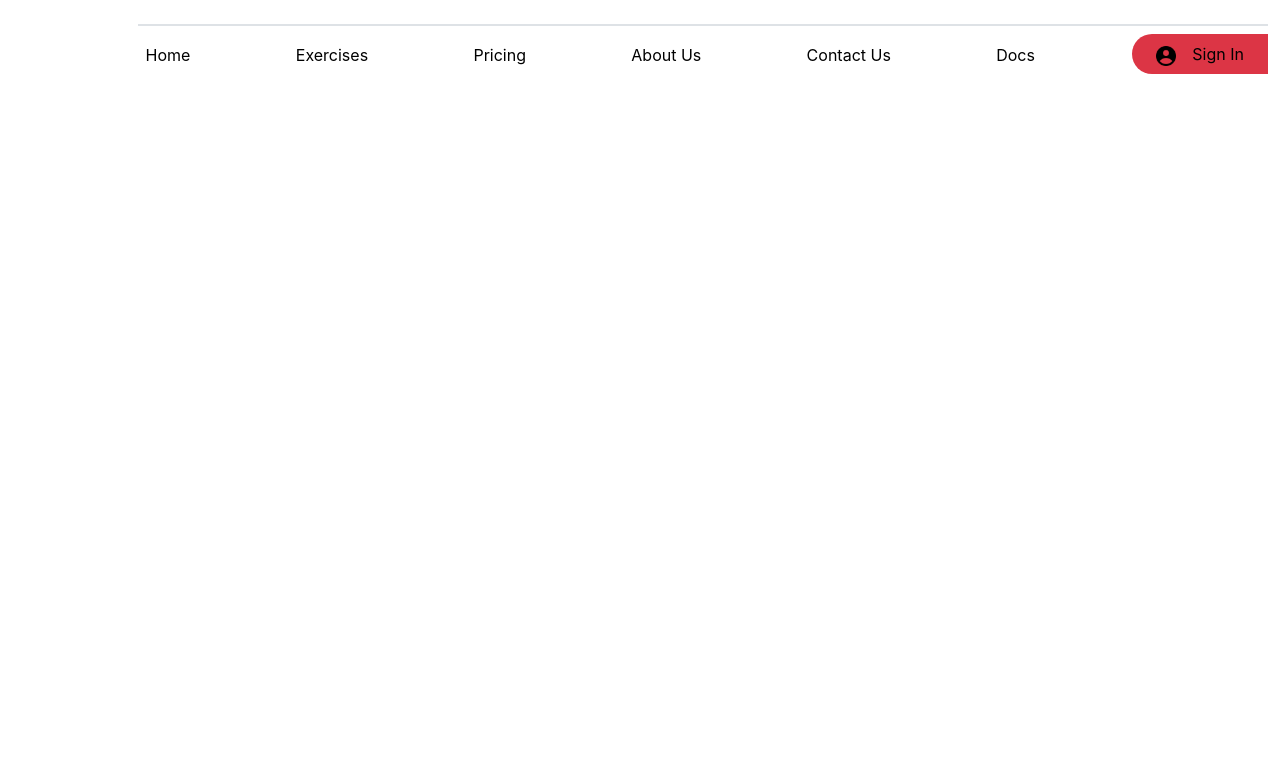
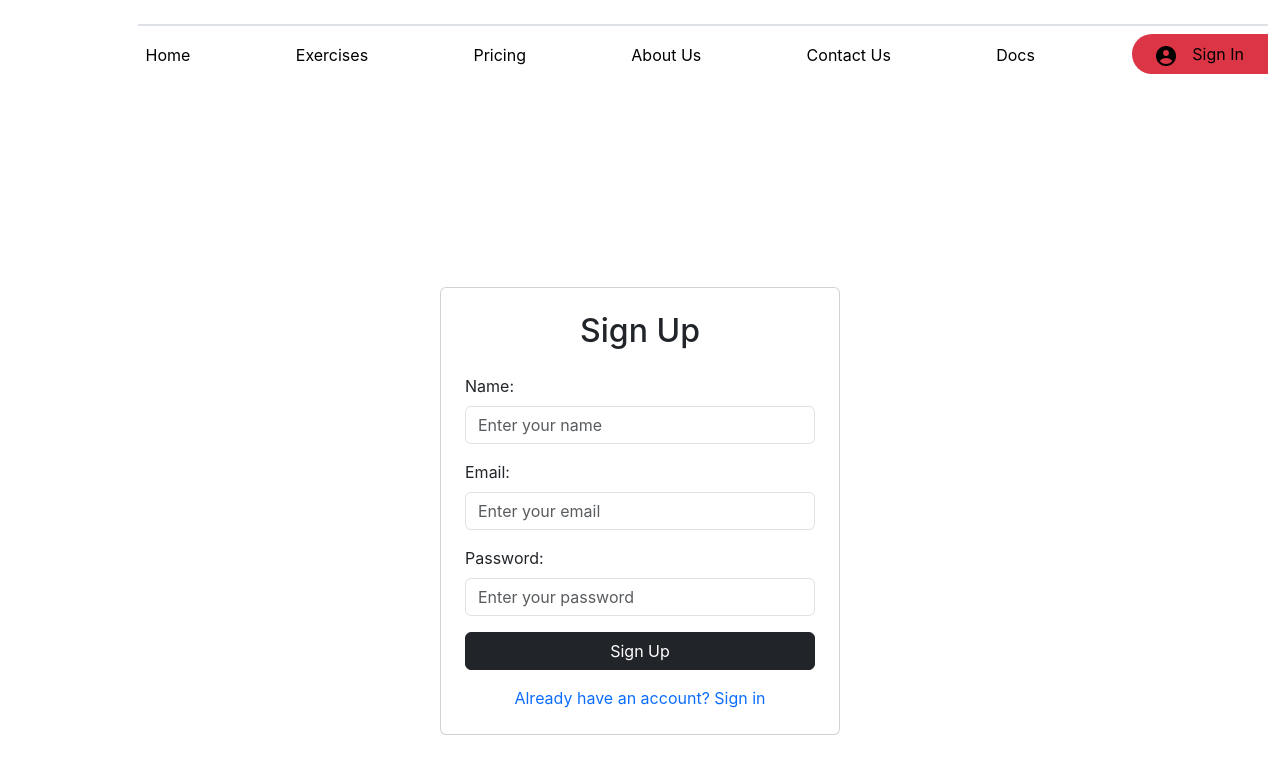
Before and after one commit to MACKOzKLANU/Gym-Orla-website, a React (Create React App) app: page /signup in a window 1280 px wide. Shown: the top 774 px of the page. Built offline with nearby package versions, Linux system fonts and the light colour scheme.

Commit message:
added signUp and signIn pages

```diff
--- a/src/App.js
+++ b/src/App.js
@@ -12,6 +12,8 @@ import Contact from "./Contact";
 import PageInProgress from "./PageInProgress";
 import Docs from "./Docs";
 import BackToTop from "./BackToTop";
+import SignIn from "./SignIn";
+import SignUp from "./SignUp";
 
 function App() {
   return (
@@ -29,6 +31,9 @@ function App() {
             path="/pageinprogress"
             element={<PageInProgress></PageInProgress>}
           ></Route>
+          <Route path="/signin" element={<SignIn></SignIn>}></Route>
+          <Route path="/signup" element={<SignUp></SignUp>}></Route>
+
           <Route path="/docs" element={<Docs></Docs>}></Route>
         </Routes>
         <BackToTop></BackToTop>
--- a/src/ItemList.jsx
+++ b/src/ItemList.jsx
@@ -12,6 +12,7 @@ function ItemList() {
 
   // Function to handle search and fetch data from the API
   const handleSearch = async () => {
+    if (searchTerm !== "") {
       setIsLoading(true);
       console.log(searchTerm);
 
@@ -34,6 +35,8 @@ function ItemList() {
       } catch (error) {
         console.error(error);
         setIsLoading(false);
+
+      }
     }
   };
   return (
--- a/src/Navbar.jsx
+++ b/src/Navbar.jsx
@@ -79,7 +79,7 @@ function Navbar() {
             </li>
             <li className="nav-item">
               <Link
-                to="/pageinprogress"
+                to="/signin"
                 id="sign-in"
                 className="nav-link my-2 px-4 text-black bg-danger"
               >
--- /dev/null
+++ b/src/SignIn.jsx
@@ -0,0 +1,53 @@
+import { useState } from 'react';
+import { Link } from 'react-router-dom';
+
+function SignIn() {
+    const [email, setEmail] = useState('');
+    const [password, setPassword] = useState('');
+
+    const handleSubmit = (event) => {
+        event.preventDefault();
+        // Handle sign-in logic here
+        console.log('Email:', email);
+        console.log('Password:', password);
+    };
+
+    return (
+        <div className="d-flex justify-content-center align-items-center vh-100">
+            <div className="card p-4" style={{ width: '100%', maxWidth: '400px' }}>
+                <h2 className="text-center mb-4">Sign In</h2>
+                <form onSubmit={handleSubmit}>
+                    <div className="mb-3">
+                        <label htmlFor="email" className="form-label">Email:</label>
+                        <input
+                            type="email"
+                            className="form-control"
+                            value={email}
+                            onChange={(e) => setEmail(e.target.value)}
+                            placeholder="Enter your email"
+                            required
+                        />
+                    </div>
+                    <div className="mb-3">
+                        <label htmlFor="password" className="form-label">Password:</label>
+                        <input
+                            type="password"
+                            className="form-control"
+                            value={password}
+                            onChange={(e) => setPassword(e.target.value)}
+                            placeholder="Enter your password"
+                            required
+                        />
+                    </div>
+                    <button type="submit" className="btn btn-dark w-100">Sign In</button>
+                    <div className="text-center mt-3">
+
+                        <Link to="/signup">Don't have an account? Sign up</Link>
+                    </div>
+                </form>
+            </div>
+        </div>
+    );
+}
+
+export default SignIn;
--- /dev/null
+++ b/src/SignUp.jsx
@@ -0,0 +1,65 @@
+import { useState } from 'react';
+import { Link } from 'react-router-dom';
+
+function SignUp() {
+    const [name, setName] = useState('');
+    const [email, setEmail] = useState('');
+    const [password, setPassword] = useState('');
+
+    const handleSubmit = (event) => {
+        event.preventDefault();
+        // Handle sign-up logic here
+        console.log('Name:', name);
+        console.log('Email:', email);
+        console.log('Password:', password);
+    };
+
+    return (
+        <div className="d-flex justify-content-center align-items-center vh-100">
+            <div className="card p-4" style={{ width: '100%', maxWidth: '400px' }}>
+                <h2 className="text-center mb-4">Sign Up</h2>
+                <form onSubmit={handleSubmit}>
+                    <div className="mb-3">
+                        <label htmlFor="name" className="form-label">Name:</label>
+                        <input
+                            type="text"
+                            className="form-control"
+                            value={name}
+                            onChange={(e) => setName(e.target.value)}
+                            placeholder="Enter your name"
+                            required
+                        />
+                    </div>
+                    <div className="mb-3">
+                        <label htmlFor="email" className="form-label">Email:</label>
+                        <input
+                            type="email"
+                            className="form-control"
+                            value={email}
+                            onChange={(e) => setEmail(e.target.value)}
+                            placeholder="Enter your email"
+                            required
+                        />
+                    </div>
+                    <div className="mb-3">
+                        <label htmlFor="password" className="form-label">Password:</label>
+                        <input
+                            type="password"
+                            className="form-control"
+                            value={password}
+                            onChange={(e) => setPassword(e.target.value)}
+                            placeholder="Enter your password"
+                            required
+                        />
+                    </div>
+                    <button type="submit" className="btn btn-dark w-100">Sign Up</button>
+                    <div className="text-center mt-3">
+                        <Link to="/signin">Already have an account? Sign in</Link>
+                    </div>
+                </form>
+            </div>
+        </div>
+    );
+}
+
+export default SignUp;
```
Lines whose indentation alone changed are shown as unchanged.
